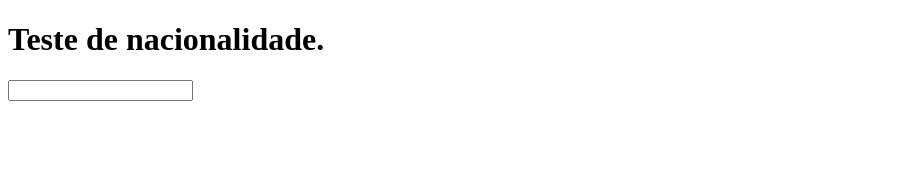
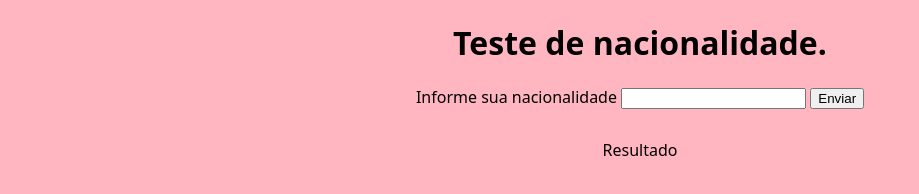
Before and after one commit to GabSilvaCosta/curso-js-recomecando, a plain HTML site: page aulas/aula-11/ex011.html in a window 1280 px wide. Shown: the whole page, without its empty margins (0-919 px from the left). Drawn offline with Linux system fonts and the light colour scheme.

Commit message:
Update ex011.html

```diff
--- a/aulas/aula-11/ex011.html
+++ b/aulas/aula-11/ex011.html
@@ -4,9 +4,34 @@
     <meta charset="UTF-8">
     <meta name="viewport" content="width=device-width, initial-scale=1.0">
     <title>Teste nacionalidade.</title>
+    <style>
+        body {
+            text-align: center;
+            background-color: lightpink;
+            font-family: system-ui, -apple-system, BlinkMacSystemFont, 'Segoe UI', Roboto, Oxygen, Ubuntu, Cantarell, 'Open Sans', 'Helvetica Neue', sans-serif;
+        }
+
+        div {
+            margin-top: 30px;
+        }
+    </style>
 </head>
 <body>
     <h1>Teste de nacionalidade.</h1>
-    <input type="text" name="txt" id="itxt">
+    Informe sua nacionalidade <input type="text" name="txt" id="itxt">
+    <input type="button" value="Enviar" onclick="clicou()">
+    <div>Resultado</div>
+    <script>
+        function clicou() {
+            let origem = document.querySelector('#itxt')
+            let resul = document.querySelector('div')
+            let pais = String(origem.value)
+            if (pais == 'Brasil') {
+                resul.innerHTML = `<p>Seu país de origem é <strong>${pais}</strong>, você é Brasileiro.</p>`
+            } else {
+                resul.innerHTML = `<p> Seu país de origem é <strong>${pais}</strong>, você é gringo.</p>`
+            }
+        }
+    </script>
 </body>
 </html>
```
